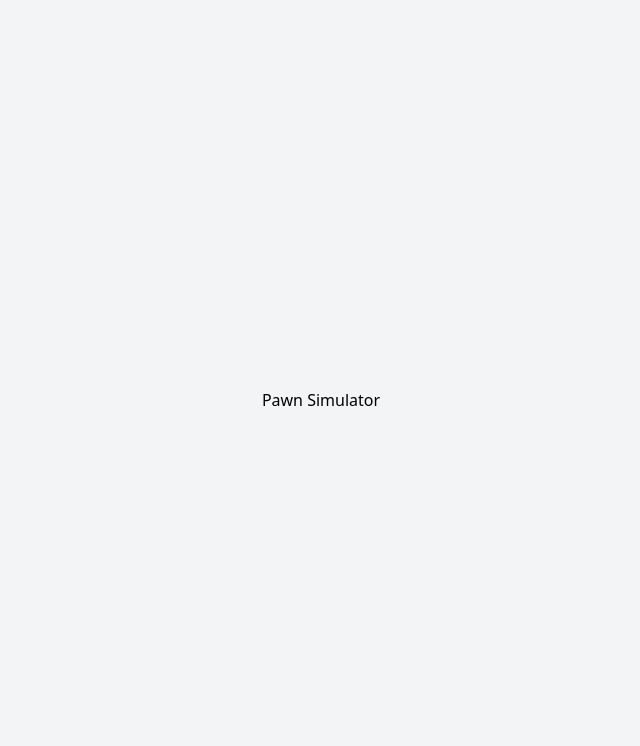
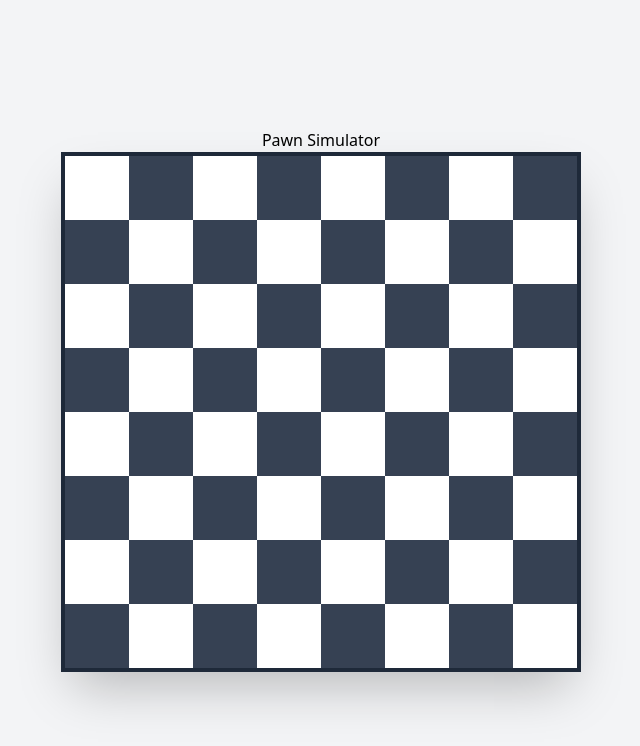
Before and after one commit to karan-parekh/pawn-simulator, a React (Vite) app: page / in a window 1280 px wide. Shown: the top 746 px of the page, without its empty margins (319-959 px from the left). Built offline with nearby package versions, Linux system fonts and the light colour scheme.

Commit message:
feat: added chessboard

```diff
--- a/src/App.tsx
+++ b/src/App.tsx
@@ -1,9 +1,12 @@
+
+import ChessBoard from './components/ChessBoard';
 
 function App() {
 
   return (
     <div className="h-screen w-screen flex flex-col items-center justify-center bg-gray-100">
       <h1 className="flex flex-col items-center">Pawn Simulator</h1>
+      <ChessBoard />
     </div>
   )
 }
--- /dev/null
+++ b/src/components/ChessBoard.tsx
@@ -0,0 +1,26 @@
+import type React from "react"
+import Square from "./Square";
+
+const ChessBoard: React.FC = () => {
+    const renderSquares = () => {
+        const squares = [];
+        // A chessboard typically uses numbers 1 to 8 for rows and letters a to h for columns
+        // But since the requirement is to use a coordianate system, we will use 0-7 for both rows and columns
+        for (let row = 0; row < 8; row++) {
+            for (let col = 0; col < 8; col++) {
+                const isDark = (row + col) % 2 === 1;
+                squares.push(
+                    <Square key={`${row}-${col}`} isDark={isDark} />
+                );
+            }
+        }
+        return squares;
+    }
+
+    return (
+        <div className="grid grid-cols-8 grid-rows-8 gap-0 shadow-2xl border-4 border-gray-800">
+            {renderSquares()}
+        </div>
+    )
+}
+export default ChessBoard
--- /dev/null
+++ b/src/components/Square.tsx
@@ -0,0 +1,16 @@
+
+interface SquareProps {
+    isDark: boolean;
+    chidlren?: React.ReactNode;
+}
+
+const Square: React.FC<SquareProps> = ({ isDark, chidlren }) => {
+    const bgColor = isDark ? 'bg-gray-700' : 'bg-white';
+    return (
+        <div className={`w-16 h-16 flex items-center justify-center ${bgColor}`}>
+            {chidlren}
+        </div>
+    );
+}
+
+export default Square
```
